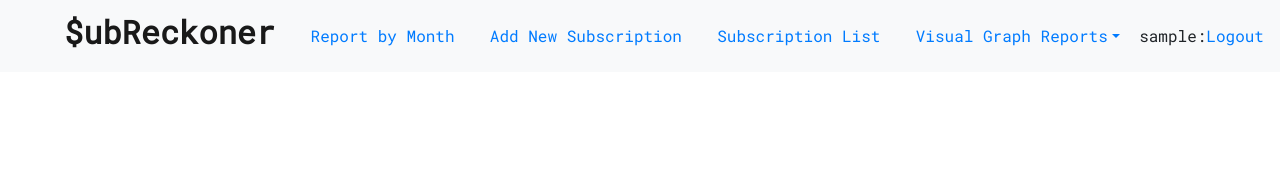
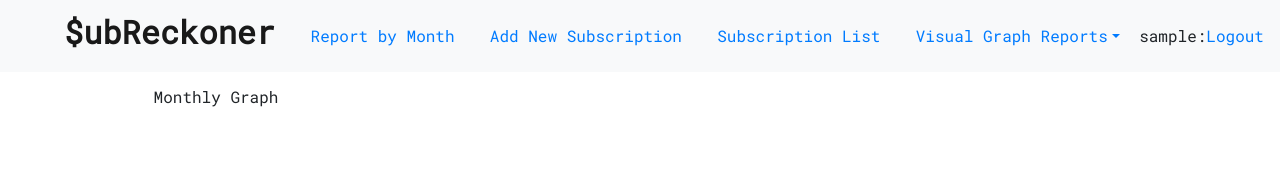
Before and after one commit to ngraton/subscription-frontend-mirror, a React (Create React App) app: page /monthlygraph in a window 1280 px wide. Shown: the top 175 px of the page. Built offline with nearby package versions, Linux system fonts and the light colour scheme; sample sign-in values are in the browser's storage.

Commit message:
added a monthlygraph page on the visual graph reports dropdown, links to blank page

```diff
--- a/src/App.js
+++ b/src/App.js
@@ -7,6 +7,7 @@ import AppNavBar from './components/AppNavBar/AppNavBar';
 import EditSubscriptionForm from './forms/EditSubscriptionForm';
 import SubscriptionListPage from './pages/SubscriptionListPage';
 import SignupPage from './pages/SignupPage';
+import MonthlyGraphPage from './pages/MonthlyGraphPage';
 import './App.css';
 
 function App() {
@@ -28,6 +29,9 @@ function App() {
           <Route exact path="/" render={
             props => <HomePage {...props} username={ username }/>
           }/>
+          <Route exact path="/monthlygraph" render={
+            props => <MonthlyGraphPage {...props} username={ username }/>
+          }/>
           <Route exact path="/addsubscription" render={
             props => <AddSubscriptionForm {...props} username={ username }/>
           }/>
--- a/src/components/AppNavBar/AppNavBar.js
+++ b/src/components/AppNavBar/AppNavBar.js
@@ -39,7 +39,7 @@ function AppNavBar({ username, setUserName }) {
         </Nav.Item>
         {logedIn &&
         <NavDropdown title="Visual Graph Reports" id="nav-dropdown">
-        <NavDropdown.Item href='/subscriptionlist' eventKey="4.1">Monthly Report Graph</NavDropdown.Item>
+        <NavDropdown.Item href='/monthlygraph' eventKey="4.1">Monthly Report Graph</NavDropdown.Item>
         <NavDropdown.Item href='/subscriptionlist' eventKey="4.2">Annual Report Graph</NavDropdown.Item>
       </NavDropdown>}
         <Nav.Item>
--- /dev/null
+++ b/src/pages/MonthlyGraphPage.js
@@ -0,0 +1,20 @@
+import React, { Component } from 'react';
+import { Form, Button, Alert, InputGroup, Container } from 'react-bootstrap';
+import { Redirect } from 'react-router-dom'
+import SubscriptionsAPI from '../api/SubscriptionsAPI';
+import UsersAPI from '../api/UsersAPI'
+
+
+class MonthlyGraph extends Component {
+  render(){
+  return(
+    <p>Monthly Graph</p>
+  )
+
+
+  }
+}
+
+
+
+export default MonthlyGraph;
```
